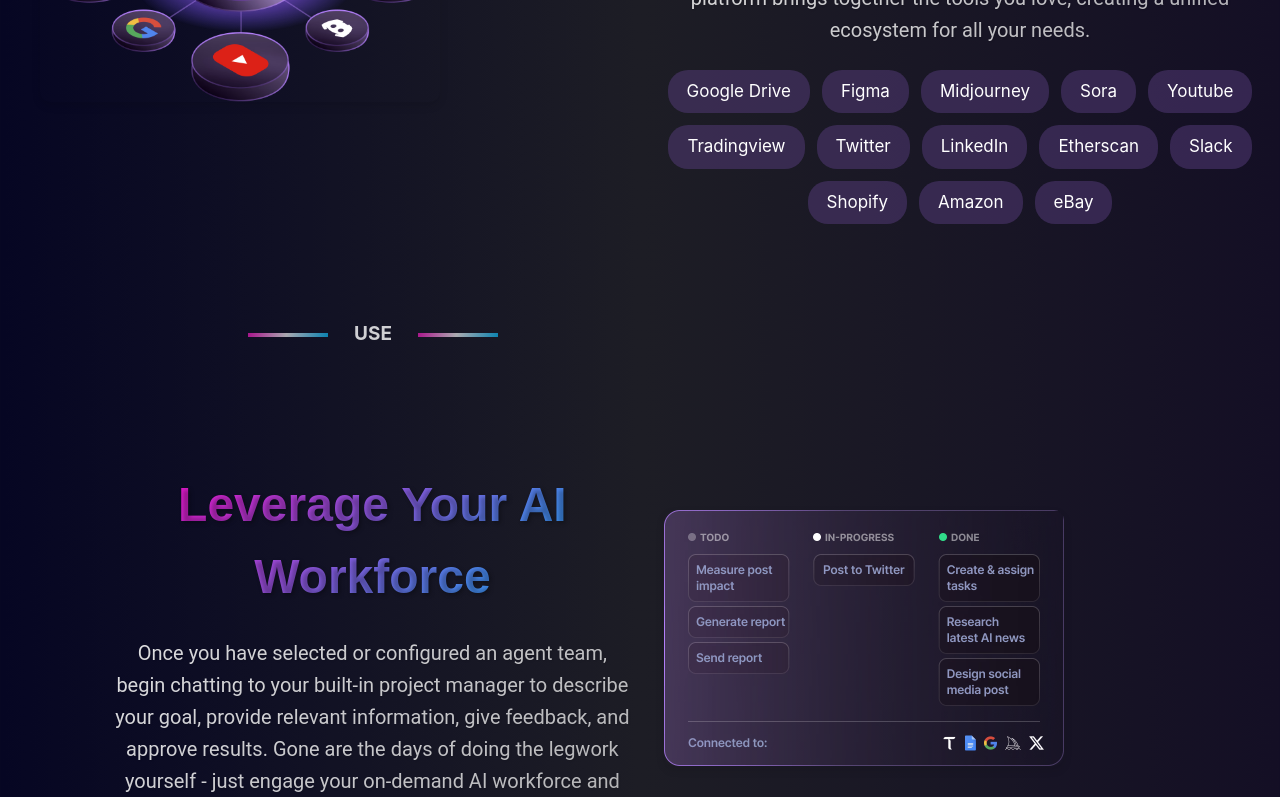
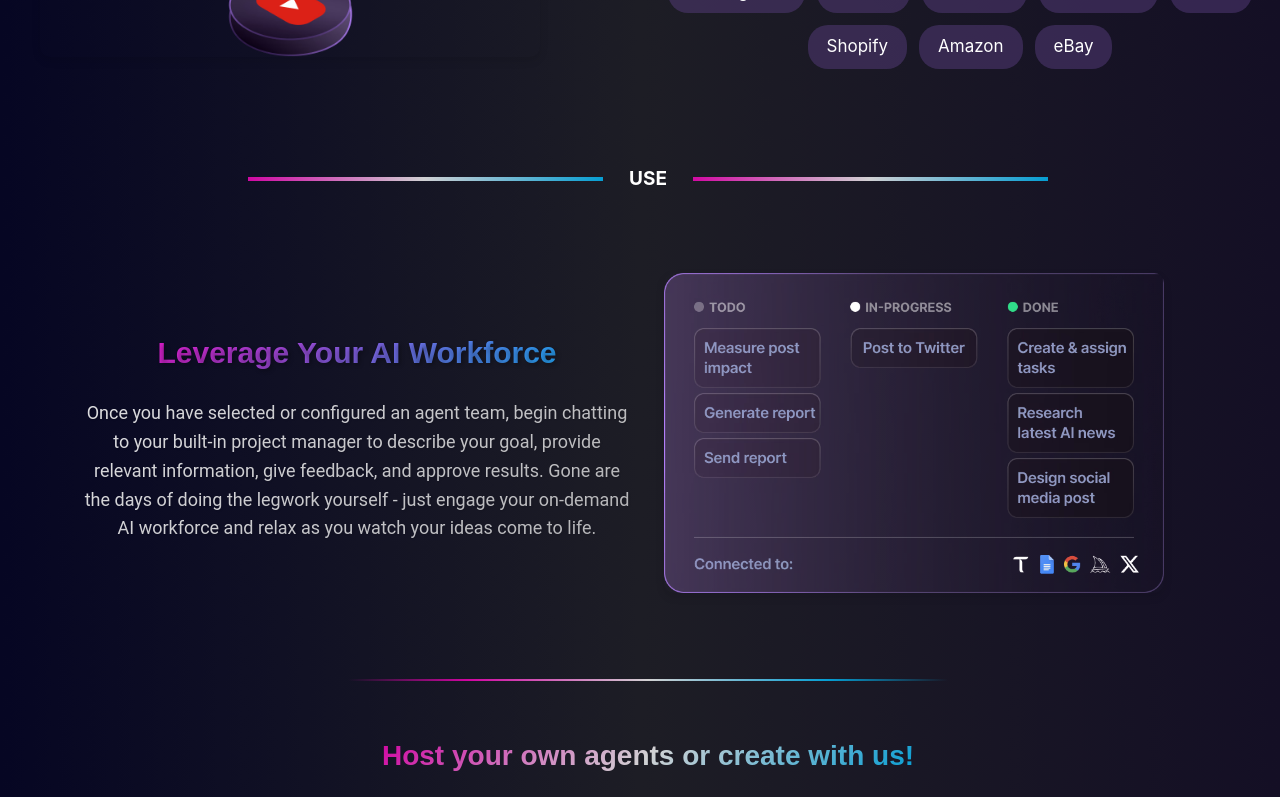
Before and after one commit to mgiftson0/air, a React (Vite) app: page / in a window 1280 px wide. Shown: the part 2000-2797 px from the top of the page. Built offline with nearby package versions, Linux system fonts and the light colour scheme.

Commit message:
categories

```diff
--- a/src/components/Host/Host.jsx
+++ b/src/components/Host/Host.jsx
@@ -1,4 +1,4 @@
-import  { useState } from 'react';
+import { useState } from 'react';
 import styled from 'styled-components';
 import image6 from '../../assets/image6.png';
 import image7 from '../../assets/image7.png';
@@ -7,7 +7,15 @@
   display: flex;
   flex-direction: column;
   align-items: center;
-  padding: 64px 32px;
+  padding: 40px 20px;
+
+  @media (max-width: 768px) {
+    padding: 30px 15px;
+  }
+
+  @media (max-width: 480px) {
+    padding: 20px 10px;
+  }
 `;
 
 const LineBreak = styled.hr`
@@ -22,13 +30,17 @@
     rgba(0, 191, 255, 0.8) 80%,
     rgba(0, 191, 255, 0) 100%
   );
-  margin-bottom: 48px;
+  margin-bottom: 30px;
+
+  @media (max-width: 480px) {
+    margin-bottom: 20px;
+  }
 `;
 
 const Header = styled.h2`
-  font-size: 40px;
+  font-size: 28px;
   text-align: center;
-  margin-bottom: 48px;
+  margin-bottom: 30px;
   color: white;
   font-family: 'Orbitron', sans-serif;
   background: linear-gradient(135deg, rgba(255, 0, 193, 0.8) 0%, rgba(255, 255, 255, 0.8) 50%, rgba(0, 191, 255, 0.8) 100%);
@@ -36,21 +48,20 @@
   -webkit-text-fill-color: transparent;
 
   @media (max-width: 768px) {
-    font-size: 32px;
+    font-size: 24px;
   }
 
   @media (max-width: 480px) {
-    font-size: 19px;
-    margin-left: -10px;
+    font-size: 20px;
   }
 `;
 
 const ImageContainer = styled.div`
   display: flex;
   justify-content: center;
-  gap: 32px;
-  width: 95%;
-  max-width: 1200px;
+  gap: 20px;
+  width: 100%;
+  max-width: 800px;
 
   @media (max-width: 768px) {
     flex-direction: column;
@@ -59,24 +70,26 @@
 `;
 
 const StyledImage = styled.img`
-  width: ${props => props.$isHovered ? '900px' : '700px'};
-  height: 700px;
+  width: 450px;
+  height: auto;
   border-radius: 15px;
   transition: all 0.3s ease-in-out;
   border: 2px solid rgba(255, 20, 213, 0.3);
 
   &:hover {
+    transform: scale(1.05);
     box-shadow: rgb(87, 60, 125) 0px 0px 40px 1px, rgba(181, 133, 249, 0.27) 0px 0px 64px 20px;
   }
 
   @media (max-width: 768px) {
     width: 80%;
-    margin-bottom: 32px;
+    max-width: 350px;
+    margin-bottom: 20px;
   }
 
   @media (max-width: 480px) {
-    width: 350px;
-    margin-left: -30px;
+    width: 100%;
+    max-width: 300px;
   }
 `;
 
--- a/src/components/categories/Category.jsx
+++ b/src/components/categories/Category.jsx
@@ -73,7 +73,7 @@
 `;
 
 const Image = styled.img`
-  width: 400px;
+  width: 500px;
   height: auto;
   border-radius: 10px;
   box-shadow: 0 4px 8px rgba(0, 0, 0, 0.1);
@@ -116,7 +116,7 @@
 `;
 
 const Title = styled.h2`
-  font-size: 48px;
+  font-size: 30px;
   margin-bottom: 24px;
   font-family: 'Orbitron', sans-serif;
   text-shadow: 2px 2px 4px rgba(0, 0, 0, 0.3);
@@ -126,11 +126,11 @@
   text-align: center;
 
   @media (max-width: 1024px) {
-    font-size: 40px;
+    font-size: 27px;
   }
 
   @media (max-width: 768px) {
-    font-size: 36px;
+    font-size: 25px;
   }
 
   @media (max-width: 480px) {
@@ -140,7 +140,7 @@
 `;
 
 const Description = styled.p`
-  font-size: 20px;
+  font-size: 18px;
   margin-bottom: 24px;
   font-family: 'Roboto', sans-serif;
   line-height: 1.6;
@@ -154,11 +154,11 @@
   margin-right: auto;
 
   @media (max-width: 1024px) {
-    font-size: 19px;
+    font-size: 16px;
   }
 
   @media (max-width: 768px) {
-    font-size: 17px;
+    font-size: 15px;
   }
 
   @media (max-width: 480px) {
@@ -169,8 +169,8 @@
 
 const lineBreakAnimation = keyframes`
   0% { width: 0; opacity: 0; }
-  50% { width: 300px; opacity: 1; }
-  100% { width: 250px; opacity: 0.8; }
+  // 50% { width: 300px; opacity: 1; }
+  // 100% { width: 250px; opacity: 0.8; }
 `;
 
 const LineBreakWrapper = styled.div`
```
